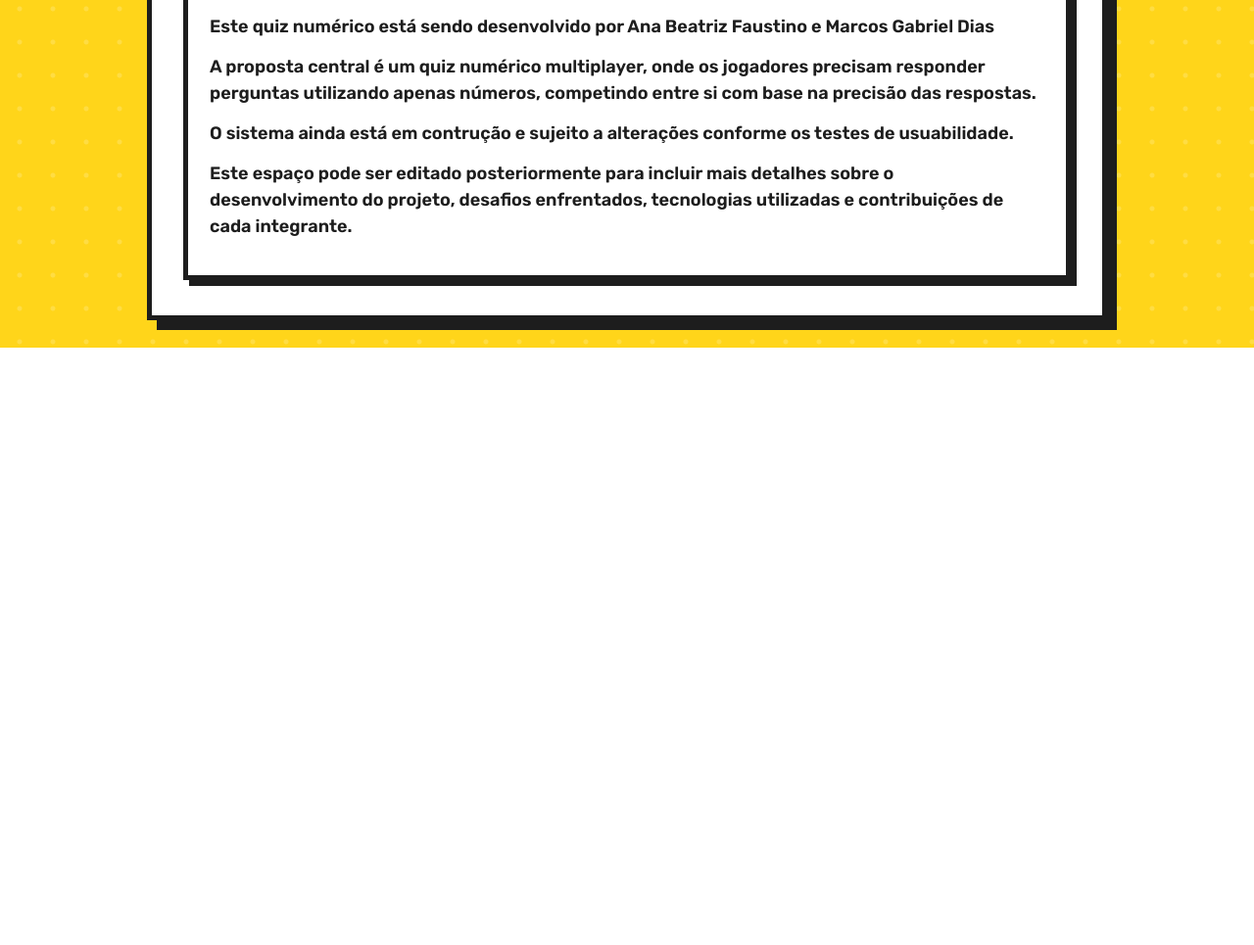
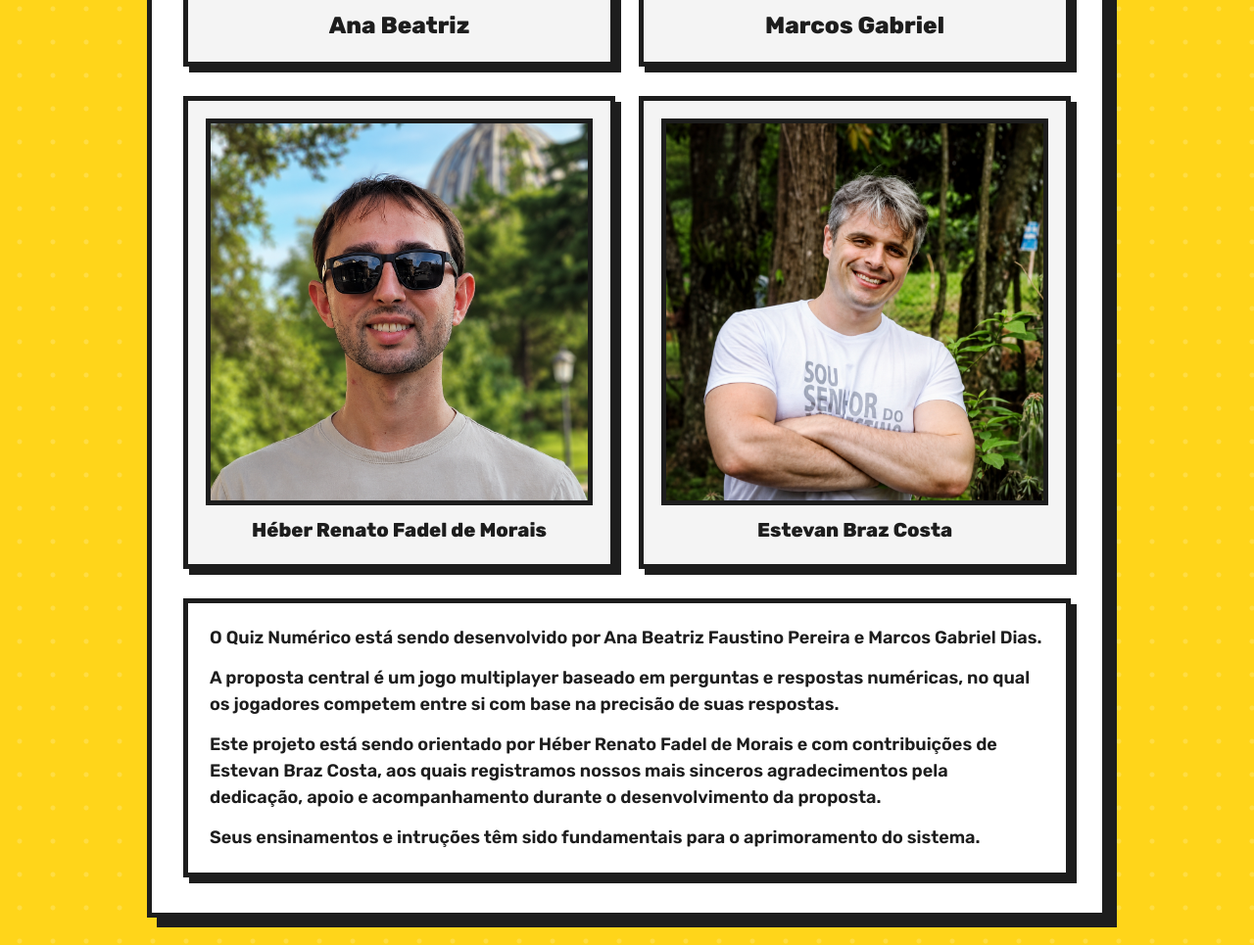
Before and after one commit to faustino-ctrl/quiz_numeric, a Flask app: page /sobre in a window 1280 px wide. Shown: the part 623-1588 px from the top of the page at 98% size. Before the commit the page ends 978 px from the top, so only its background shows below. Run offline with Flask 3, Linux system fonts and the light colour scheme.

Commit message:
nova_versao

```diff
--- a/static/css/style.css
+++ b/static/css/style.css
@@ -652,3 +652,164 @@ label {
         right: 18px;
     }
 }
+
+/* ===== PÁGINA SOBRE - DESENVOLVEDORES E ORIENTADORES ===== */
+.tela-sobre {
+    align-items: flex-start;
+}
+
+.card-sobre {
+    max-width: 980px;
+    text-align: left;
+}
+
+.card-sobre::before {
+    content: "QUIZ NUMÉRICO";
+    background: var(--azul);
+}
+
+.card-sobre > * {
+    margin-left: 32px;
+    margin-right: 32px;
+}
+
+.topo-sobre {
+    display: flex;
+    justify-content: space-between;
+    align-items: center;
+    gap: 20px;
+    margin-top: 34px;
+    margin-bottom: 26px;
+}
+
+.topo-sobre .titulo-secundario {
+    margin: 0;
+}
+
+.voltar-sobre {
+    color: var(--preto);
+    font-weight: 900;
+    font-size: 16px;
+    text-decoration: underline;
+}
+
+.secao-sobre {
+    margin-bottom: 30px;
+}
+
+.titulo-secao-sobre {
+    font-size: 26px;
+    font-weight: 900;
+    margin-bottom: 16px;
+    color: var(--preto);
+    text-transform: uppercase;
+}
+
+.pessoas-box {
+    display: grid;
+    gap: 24px;
+}
+
+.duas-colunas {
+    grid-template-columns: repeat(2, minmax(0, 1fr));
+}
+
+.pessoa-item {
+    background: var(--cinza);
+    border: 5px solid var(--preto);
+    padding: 18px;
+    text-align: center;
+    box-shadow: 6px 6px 0 var(--preto);
+}
+
+.foto-pessoa {
+    width: 100%;
+    aspect-ratio: 1 / 1;
+    object-fit: cover;
+    border: 5px solid var(--preto);
+    display: block;
+    margin-bottom: 14px;
+    background: var(--branco);
+}
+
+.pessoa-item h3 {
+    font-size: 24px;
+    color: var(--preto);
+    margin-bottom: 6px;
+    line-height: 1.1;
+}
+
+.pessoa-item p {
+    font-size: 16px;
+    font-weight: 700;
+    color: var(--preto);
+}
+
+.orientador-item h3 {
+    font-size: 20px;
+}
+
+.texto-sobre-box {
+    margin: 26px 32px 34px;
+    background: var(--branco);
+    border: 5px solid var(--preto);
+    padding: 22px;
+    box-shadow: 6px 6px 0 var(--preto);
+}
+
+.texto-sobre-box p {
+    font-size: 18px;
+    line-height: 1.5;
+    margin-bottom: 14px;
+    font-weight: 600;
+    color: var(--preto);
+}
+
+.texto-sobre-box p:last-child {
+    margin-bottom: 0;
+}
+
+@media (max-width: 900px) {
+    .duas-colunas {
+        grid-template-columns: 1fr;
+    }
+
+    .topo-sobre {
+        flex-direction: column;
+        align-items: flex-start;
+    }
+}
+
+@media (max-width: 600px) {
+    .card-sobre > * {
+        margin-left: 20px;
+        margin-right: 20px;
+    }
+
+    .topo-sobre {
+        margin-top: 28px;
+    }
+
+    .titulo-secao-sobre {
+        font-size: 22px;
+    }
+
+    .pessoa-item h3 {
+        font-size: 20px;
+    }
+
+    .orientador-item h3 {
+        font-size: 18px;
+    }
+
+    .pessoa-item p,
+    .texto-sobre-box p,
+    .voltar-sobre {
+        font-size: 15px;
+    }
+
+    .texto-sobre-box {
+        margin-left: 20px;
+        margin-right: 20px;
+    }
+}
--- a/templates/lobby.html
+++ b/templates/lobby.html
@@ -13,8 +13,6 @@
     <div class="tela">
 
         <div class="card">
-
-            <p class="texto-topo">GUIA ATIVA</p>
 
             <h1 class="titulo-secundario">{{ nome }}</h1>
 
--- a/templates/sala.html
+++ b/templates/sala.html
@@ -21,7 +21,6 @@
             <div class="conteudo-janela">
                 <div class="topo-sala-novo">
                     <div>
-                        <p class="texto-topo">QUIZ NUMÉRICO</p>
                         <h1 class="titulo-sala-novo" id="texto-pergunta">Aguardando início da partida</h1>
                         <p class="subtitulo rodada-info" id="texto-rodada"></p>
                     </div>
@@ -95,7 +94,7 @@
 
                             <div class="box-sala respostas-box janela-amarela mini-janela">
                                 <div class="barra-janela pequena">
-                                    <span>RESPOSTAS.EXE</span>
+                                    <span>RESPOSTAS</span>
                                 </div>
 
                                 <div class="conteudo-mini">
--- a/templates/sobre.html
+++ b/templates/sobre.html
@@ -4,79 +4,79 @@
     <meta charset="UTF-8">
     <meta name="viewport" content="width=device-width, initial-scale=1.0">
     <title>Sobre o jogo</title>
-
     <link rel="stylesheet" href="{{ url_for('static', filename='css/style.css') }}">
 </head>
-
 <body>
-
-    <div class="tela">
-
+    <div class="tela tela-sobre">
         <div class="card card-sobre">
-
             <div class="topo-sobre">
-                <p class="texto-topo">QUIZ NUMÉRICO</p>
+                <h1 class="titulo-secundario">Sobre o jogo</h1>
                 <a href="{{ url_for('index') }}" class="voltar-sobre">Voltar</a>
             </div>
 
-            <h1 class="titulo-secundario">Sobre o jogo</h1>
+            <section class="secao-sobre">
 
-            <!-- CRIADORES -->
-            <div class="criadores-box">
+                <div class="pessoas-box duas-colunas">
+                    <article class="pessoa-item">
+                        <img
+                            src="{{ url_for('static', filename='imagens/ana.png') }}"
+                            class="foto-pessoa"
+                            alt="Ana Beatriz"
+                        >
+                        <h3>Ana Beatriz</h3>
+                    </article>
 
-                <!-- CRIADOR 1 -->
-                <div class="criador-item">
-                    <img
-                        src="{{ url_for('static', filename='imagens/criador1.png') }}"
-                        class="foto-criador-img"
-                        alt="Criador 1"
-                    >
+                    <article class="pessoa-item">
+                        <img
+                            src="{{ url_for('static', filename='imagens/marcos.jpeg') }}"
+                            class="foto-pessoa"
+                            alt="Marcos Gabriel"
+                        >
+                        <h3>Marcos Gabriel</h3>
+                    </article>
+                </div>
+            </section>
 
-                    <h2>Ana Beatriz</h2>
+            <section class="secao-sobre">
+
+                <div class="pessoas-box duas-colunas">
+                    <article class="pessoa-item orientador-item">
+                        <img
+                            src="{{ url_for('static', filename='imagens/heber.png') }}"
+                            class="foto-pessoa"
+                            alt="Héber Renato Fadel de Morais"
+                        >
+                        <h3>Héber Renato Fadel de Morais</h3>
+                    </article>
+
+                    <article class="pessoa-item orientador-item">
+                        <img
+                            src="{{ url_for('static', filename='imagens/estevan.png') }}"
+                            class="foto-pessoa"
+                            alt="Estevan Braz Costa"
+                        >
+                        <h3>Estevan Braz Costa</h3>
+                    </article>
                 </div>
+            </section>
 
-                <!-- CRIADOR 2 -->
-                <div class="criador-item">
-                    <img
-                        src="{{ url_for('static', filename='imagens/criador2.png') }}"
-                        class="foto-criador-img"
-                        alt="Criador 2"
-                    >
-
-                    <h2>Marcos Gabriel</h2>
-
-                </div>
-
-            </div>
-
-            <!-- TEXTO -->
-            <div class="texto-sobre-box">
-
+            <section class="texto-sobre-box">
                 <p>
-                    Este quiz numérico está sendo desenvolvido por Ana Beatriz Faustino e Marcos Gabriel Dias
+                    O Quiz Numérico está sendo desenvolvido por Ana Beatriz Faustino Pereira e Marcos Gabriel Dias.
                 </p>
 
                 <p>
-                    A proposta central é um quiz numérico multiplayer, onde os jogadores precisam
-                    responder perguntas utilizando apenas números, competindo entre si com base
-                    na precisão das respostas.
+                    A proposta central é um jogo multiplayer baseado em perguntas e respostas numéricas, no qual os jogadores competem entre si com base na precisão de suas respostas.
                 </p>
 
                 <p>
-                    O sistema ainda está em contrução e sujeito a alterações conforme os testes de usuabilidade.
+                    Este projeto está sendo orientado por Héber Renato Fadel de Morais e com contribuições de Estevan Braz Costa, aos quais registramos nossos mais sinceros agradecimentos pela dedicação, apoio e acompanhamento durante o desenvolvimento da proposta.
                 </p>
 
                 <p>
-                    Este espaço pode ser editado posteriormente para incluir mais detalhes sobre
-                    o desenvolvimento do projeto, desafios enfrentados, tecnologias utilizadas e
-                    contribuições de cada integrante.
-                </p>
-
-            </div>
-
+                    Seus ensinamentos e intruções têm sido fundamentais para o aprimoramento do sistema.
+            </section>
         </div>
-
     </div>
-
 </body>
 </html>
```
Also changed, not shown: static/imagens/ana.png (added), static/imagens/criador1.PNG (deleted), static/imagens/estevan.png (added), static/imagens/heber.png (added), 2 other files.
